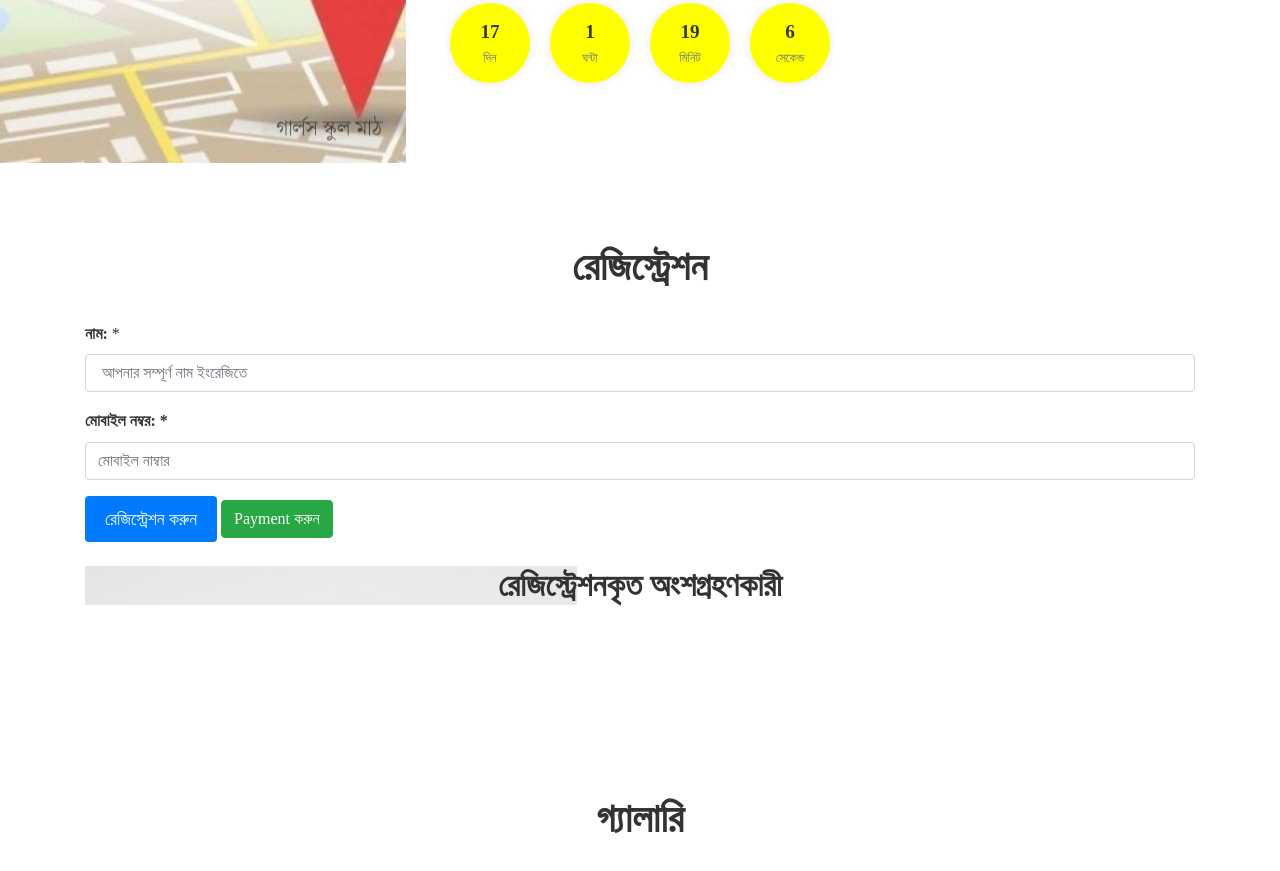
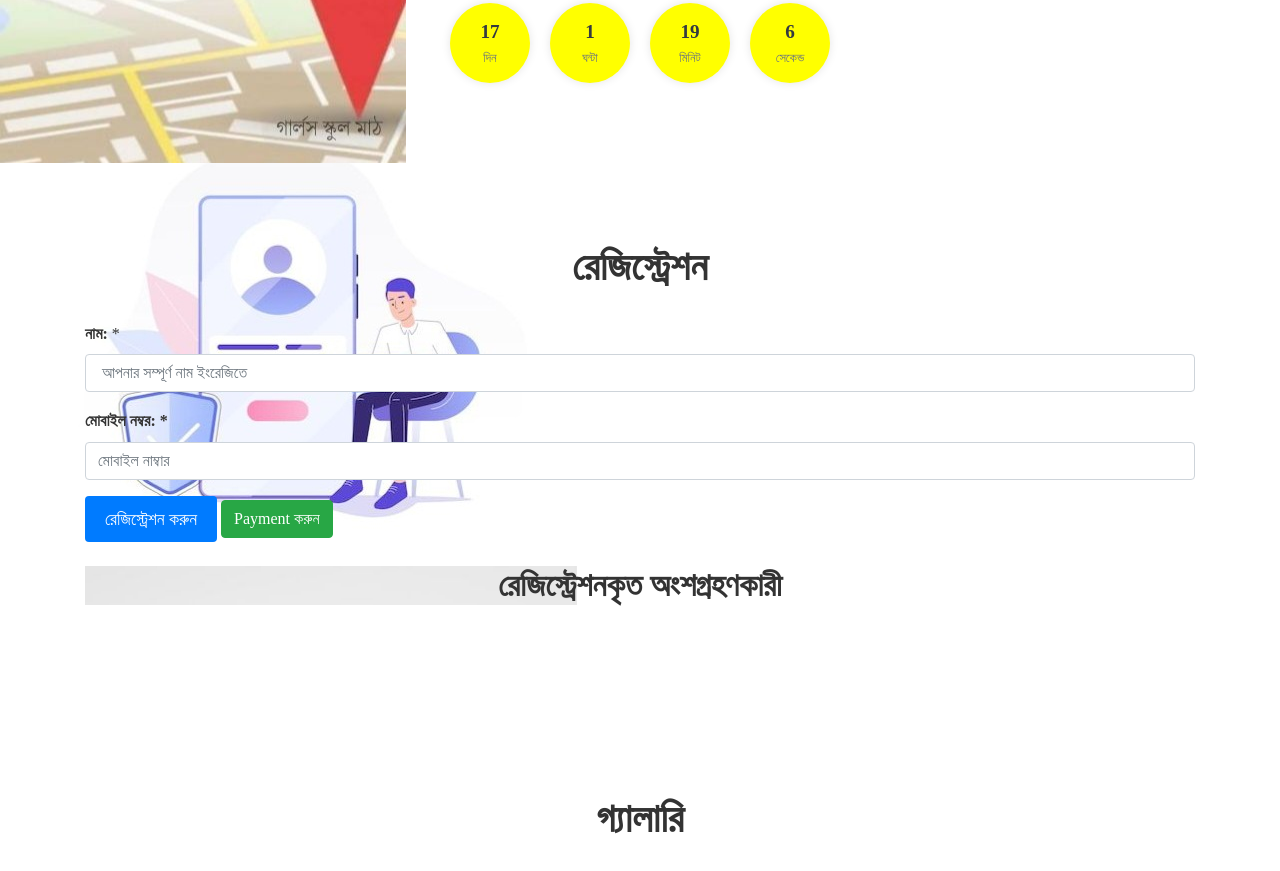
Before and after one commit to sawon-21/ssc-batch-22-ramadan, a plain HTML site: page index.html in a window 1280 px wide. Shown: the part 965-1836 px from the top of the page. Drawn offline with nearby package versions, Linux system fonts and the light colour scheme; no server answers.

Commit message:
Add files via upload

```diff
--- a/styles.css
+++ b/styles.css
@@ -85,7 +85,7 @@ body {
 /* Registration Section */
 .register-section {
     padding: 80px 0;
-    background-image: url('/registration.jpeg');
+    background-image: url('/reg.jpeg');
     background-repeat: no-repeat;
   background-size: auto;
 }
```
Also changed, not shown: reg.jpeg (added).
